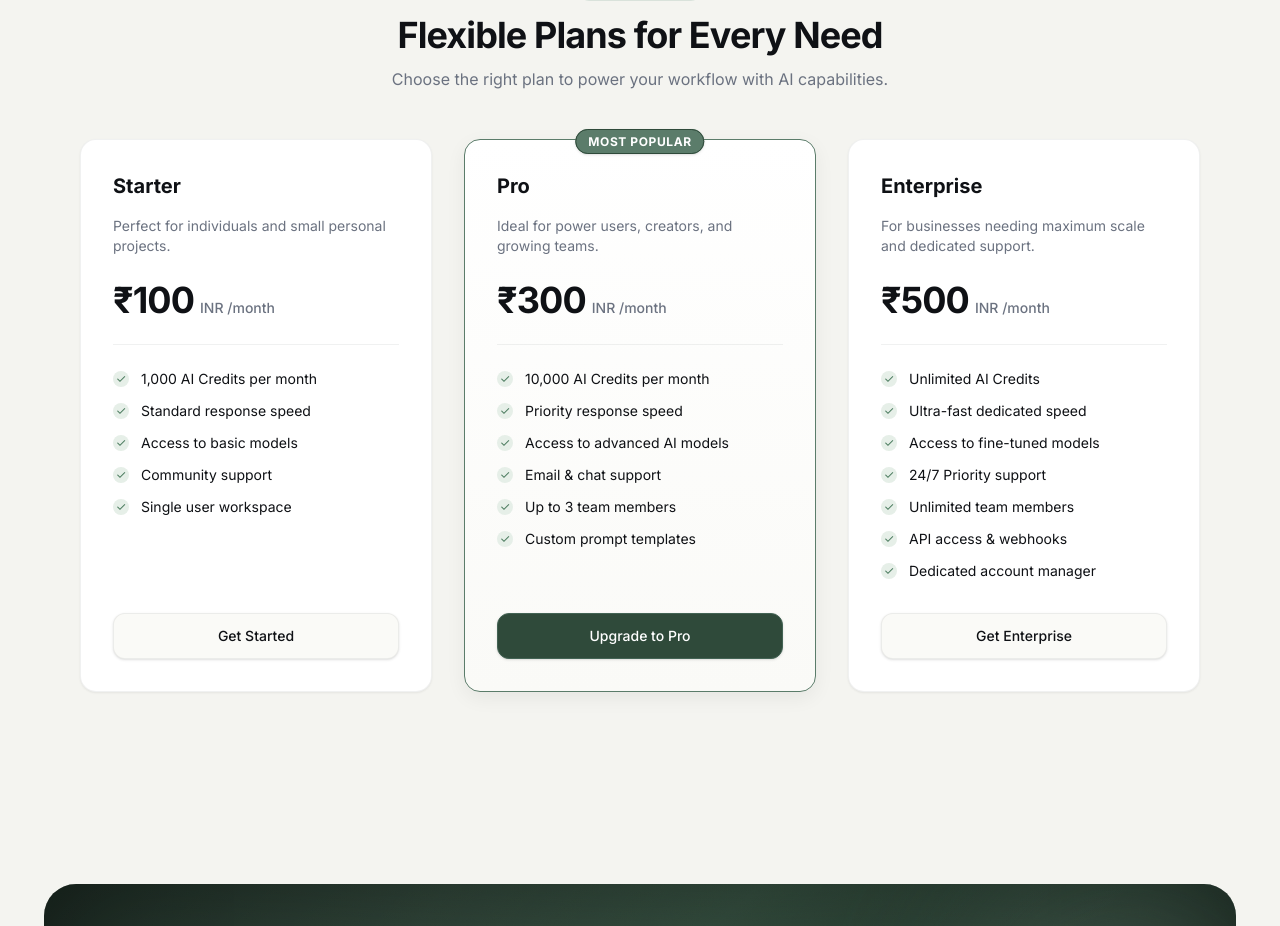
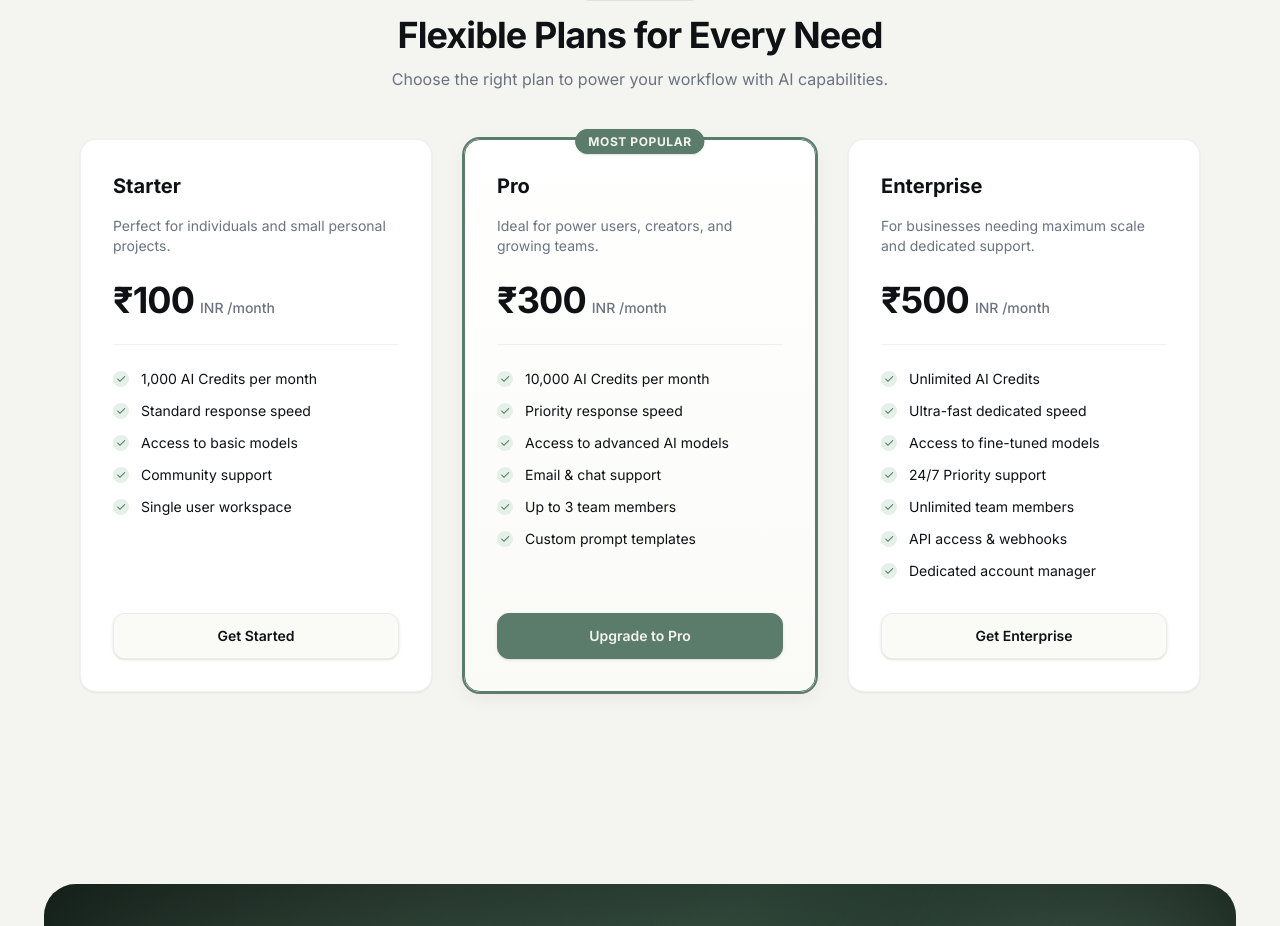
Before and after one commit to 07Gautammishra/resume_reviewer_ai, a React (Vite) app in the folder frontend/: page / in a window 1280 px wide. Shown: the part 5808-6734 px from the top of the page. Built offline with nearby package versions, Linux system fonts and the light colour scheme; no server answers; what @react-pdf/renderer would draw is missing.

Commit message:
fix(ui): improve button contrast and add dynamic green hover outline to pricing cards

```diff
--- a/frontend/src/components/landing/PricingCards.jsx
+++ b/frontend/src/components/landing/PricingCards.jsx
@@ -57,6 +57,7 @@ const plans = [
 
 export const PricingCards = () => {
   const [selectedPlan, setSelectedPlan] = useState("pro");
+  const [hoveredPlan, setHoveredPlan] = useState(null);
   const nav = useNavigate();
   const { user } = useAuth();
 
@@ -89,25 +90,27 @@ export const PricingCards = () => {
       <div className="grid grid-cols-1 md:grid-cols-3 gap-6 lg:gap-8 items-stretch">
         {plans.map((plan) => {
           const isSelected = selectedPlan === plan.id;
+          const isHovered = hoveredPlan === plan.id;
+          const isHighlighted = hoveredPlan ? isHovered : (plan.popular || isSelected);
 
           return (
             <motion.div
               key={plan.id}
               onClick={() => setSelectedPlan(plan.id)}
+              onMouseEnter={() => setHoveredPlan(plan.id)}
+              onMouseLeave={() => setHoveredPlan(null)}
               whileHover={{ y: -6 }}
               transition={{ duration: 0.2, ease: "easeOut" }}
               className="relative flex flex-col justify-between rounded-2xl p-6 sm:p-8 cursor-pointer border transition-all duration-300"
               style={{
-                background: plan.popular
+                background: isHighlighted
                   ? `linear-gradient(180deg, var(--surface) 0%, var(--surface-2) 100%)`
                   : "var(--surface)",
-                borderColor: plan.popular
+                borderColor: isHighlighted
                   ? "var(--accent)"
-                  : isSelected
-                  ? "var(--accent-strong)"
                   : "var(--border)",
-                boxShadow: plan.popular
-                  ? "var(--shadow-hover)"
+                boxShadow: isHighlighted
+                  ? "0 0 0 2px var(--accent), var(--shadow-hover)"
                   : "var(--shadow-card)",
               }}
             >
@@ -118,8 +121,8 @@ export const PricingCards = () => {
                     className="text-xs font-bold px-3 py-1 rounded-full uppercase tracking-wider shadow-sm border"
                     style={{
                       backgroundColor: "var(--accent)",
-                      color: "var(--surface)",
-                      borderColor: "var(--accent-strong)",
+                      color: "var(--bg)",
+                      borderColor: "var(--accent)",
                     }}
                   >
                     Most Popular
@@ -192,13 +195,13 @@ export const PricingCards = () => {
                   e.stopPropagation();
                   nav(user ? "/dashboard" : "/register");
                 }}
-                className="w-full py-3 px-4 rounded-xl font-medium text-sm transition-all duration-200 border shadow-sm cursor-pointer"
+                className="w-full py-3 px-4 rounded-xl font-semibold text-sm transition-all duration-200 border shadow-sm cursor-pointer"
                 style={
-                  plan.popular || isSelected
+                  isHighlighted
                     ? {
-                        backgroundColor: "var(--accent-hero)",
-                        color: "#FFFFFF",
-                        borderColor: "var(--accent-hero-2)",
+                        backgroundColor: "var(--accent)",
+                        color: "var(--bg)",
+                        borderColor: "var(--accent)",
                       }
                     : {
                         backgroundColor: "var(--surface-2)",
--- a/frontend/src/components/ui/Button.jsx
+++ b/frontend/src/components/ui/Button.jsx
@@ -10,7 +10,7 @@ const buttonVariants = cva(
         primary:
           "bg-[var(--ink)] text-[var(--bg)] hover:opacity-90 active:scale-[0.98]",
         accent:
-          "bg-[var(--accent)] text-white hover:bg-[var(--accent-strong)] active:scale-[0.98]",
+          "bg-[var(--accent)] text-[var(--bg)] font-semibold hover:opacity-90 active:scale-[0.98] shadow-sm",
         outline:
           "bg-[var(--surface)] border border-[var(--border)] text-[var(--ink)] hover:bg-[var(--surface-2)]",
         ghost:
--- a/frontend/src/components/ui/EmptyState.jsx
+++ b/frontend/src/components/ui/EmptyState.jsx
@@ -5,15 +5,15 @@ export function EmptyState({ icon: Icon, title, description, action, className }
   return (
     <Card className={cn("flex flex-col items-center text-center py-12", className)}>
       {Icon && (
-        <div className="h-14 w-14 rounded-2xl bg-[var(--accent-soft)] text-[var(--accent-strong)] flex items-center justify-center mb-3">
-          <Icon size={22} />
+        <div className="h-14 w-14 rounded-2xl bg-[var(--accent-soft)] text-[var(--accent-strong)] border border-[var(--accent)]/20 shadow-sm flex items-center justify-center mb-4">
+          <Icon size={24} />
         </div>
       )}
-      <div className="font-display text-lg font-semibold tracking-tight">{title}</div>
+      <div className="font-display text-lg font-semibold tracking-tight text-[var(--ink)]">{title}</div>
       {description && (
-        <p className="text-sm text-[var(--ink-muted)] mt-1 max-w-sm">{description}</p>
+        <p className="text-sm text-[var(--ink-muted)] mt-1.5 max-w-sm leading-relaxed">{description}</p>
       )}
-      {action && <div className="mt-5">{action}</div>}
+      {action && <div className="mt-6">{action}</div>}
     </Card>
   );
 }
--- a/frontend/src/pages/Dashboard.jsx
+++ b/frontend/src/pages/Dashboard.jsx
@@ -50,10 +50,10 @@ export default function Dashboard() {
     return (
       <EmptyState
         icon={UploadCloud}
-        title="Welcome — let's roast your resume"
+        title="Welcome — let's scan your resume"
         description="Upload a PDF to get an instant ATS score, fixable issues, your strengths, and AI-rewritten bullets."
         action={
-          <Button variant="accent" size="lg" onClick={() => nav("/resumes")}>
+          <Button variant="accent" size="lg" className="shadow-md" onClick={() => nav("/resumes")}>
             Upload your first resume
           </Button>
         }
```
